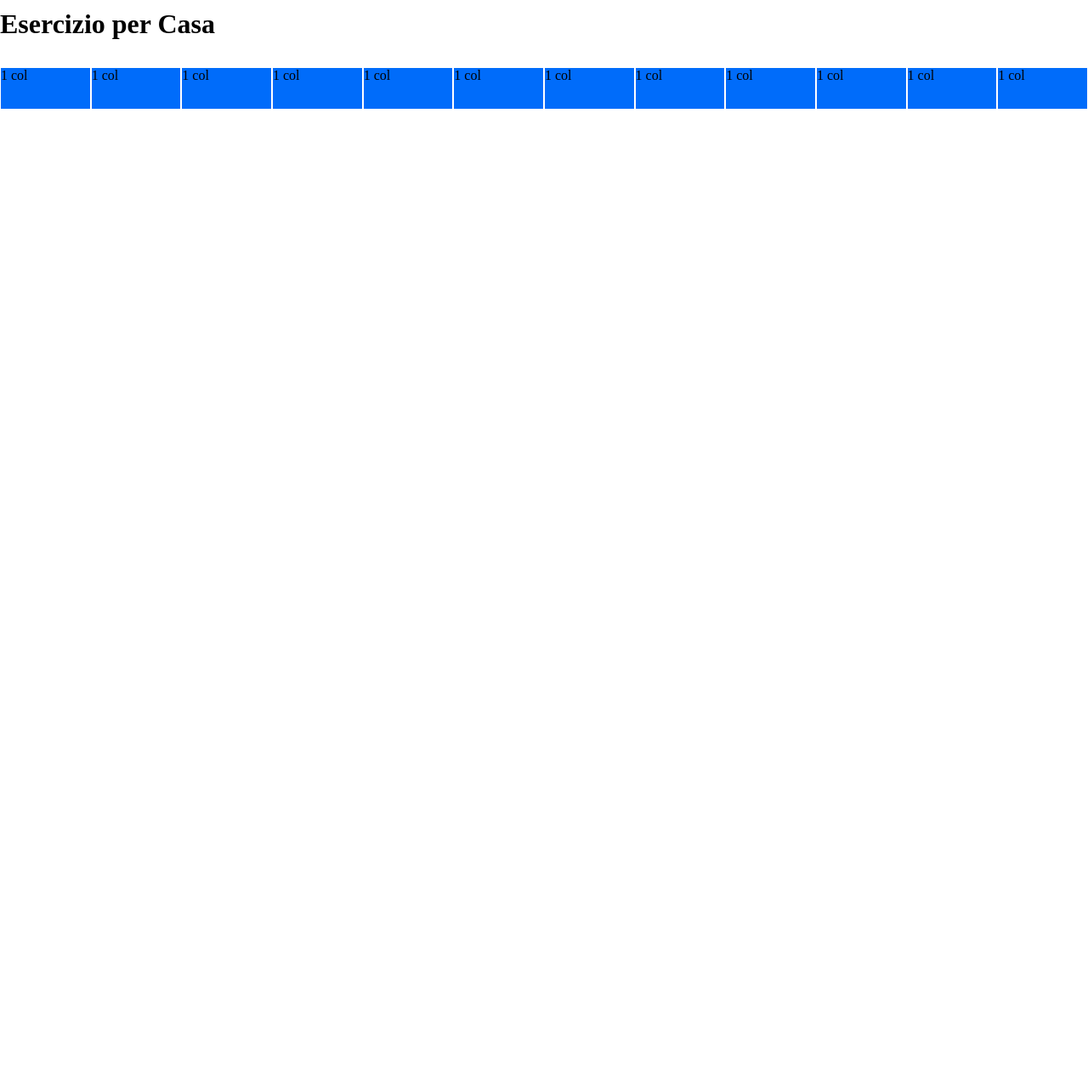
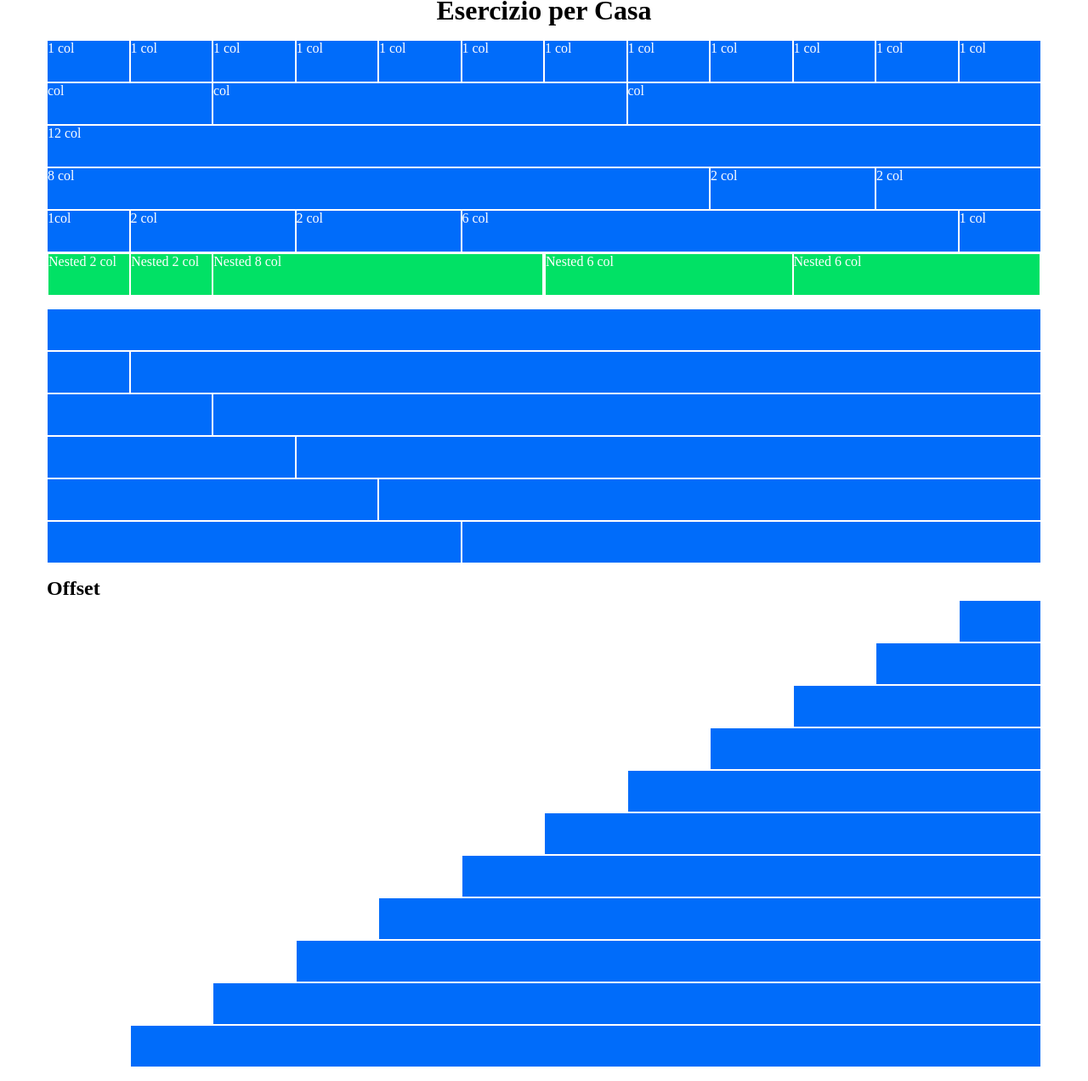
Before and after one commit to giuliaballestrero/html-css-12bool, a plain HTML site: page index.html in a window 1280 px wide. Shown: the part 22-1294 px from the top of the page at 85% size. Before the commit the page ends 800 px from the top, so only its background shows below. Drawn offline with Linux system fonts and the light colour scheme.

Commit message:
Add col in section col empty and offset section

```diff
--- a/css/framework.css
+++ b/css/framework.css
@@ -7,7 +7,7 @@
 }
 
 .container {
-    max-width: 117px;
+    max-width: 1170px;
     margin: 0 auto;
 }
 
--- a/css/style.css
+++ b/css/style.css
@@ -1,4 +1,13 @@
 
+main section {
+    color: #fff;
+    margin-bottom: 1rem;
+}
 main h1 {
-    padding: 2rem 0;
+    padding: 1rem 0;
+    text-align: center;
 }
+
+.green {
+    background-color: #01e165;
+}
--- a/index.html
+++ b/index.html
@@ -17,7 +17,7 @@
     </header>
 
     <main>
-
+        <div class="container">
             <h1>Esercizio per Casa</h1>
 
             <section> <!--section col text-->
@@ -34,18 +34,133 @@
                     <div class="col-1">1 col</div>
                     <div class="col-1">1 col</div>
                     <div class="col-1">1 col</div>
+                </div>
 
+                <div class="row">
+                    <div class="col-2">col</div>
+                    <div class="col-5">col</div>
+                    <div class="col-5">col</div>
                 </div>
+
+                <div class="row">
+                    <div class="col-12">12 col</div>
+                 </div>
+
+                <div class="row">
+                    <div class="col-8">8 col</div>
+                    <div class="col-2">2 col</div>
+                    <div class="col-2">2 col<col></div>
+                </div>
+
+                <div class="row">
+                    <div class="col-1">1col</div>
+                    <div class="col-2">2 col</div>
+                    <div class="col-2">2 col</div>
+                    <div class="col-6">6 col</div>
+                    <div class="col-1">1 col</div>
+                </div>
+
+                <div class="row">
+                    <div class="col-6">
+                        <div class="row">
+                            <div class="col-2 green">Nested 2 col</div>
+                            <div class="col-2 green">Nested 2 col</div>
+                            <div class="col-8 green">Nested 8 col</div>
+                        </div>
+                    </div>
+
+                    <div class="col-6">
+                        <div class="row">
+                            <div class="col-6 green">Nested 6 col</div>
+                            <div class="col-6 green">Nested 6 col</div>
+                        </div>
+                    </div>
+                 </div>
+
             </section>
 
             <section> <!--section col empty-->
+                <div class="row">
+                    <div class="col-12"></div>
+                </div>
 
+                <div class="row">
+                    <div class="col-1"></div>
+                    <div class="col-11"></div>
+                </div>
+
+                <div class="row">
+                    <div class="col-2"></div>
+                    <div class="col-10"></div>
+                </div>
+
+                <div class="row">
+                    <div class="col-3"></div>
+                    <div class="col-9"></div>
+                </div>
+                <div class="row">
+                    <div class="col-4"></div>
+                    <div class="col-8"></div>
+                </div>
+
+                <div class="row">
+                    <div class="col-5"></div>
+                    <div class="col-7"></div>
+                </div>
 
             </section>
 
+            <h2>Offset</h2>
+
+
             <section> <!--section col offset-->
+                <div class="row">
+                    <div class="col-offset-11 col-1"></div>
+                </div>
 
+                <div class="row">
+                    <div class="col-offset-10 col-2"></div>
+                </div>
+
+                <div class="row">
+                    <div class="col-offset-9 col-3"></div>
+                </div>
+
+                <div class="row">
+                    <div class="col-offset-8 col-4"></div>
+                </div>
+
+                <div class="row">
+                    <div class="col-offset-7 col-5"></div>
+                </div>
+
+                <div class="row">
+                    <div class="col-offset-6 col-6"></div>
+                </div>
+
+                <div class="row">
+                    <div class="col-offset-5 col-7"></div>
+                </div>
+
+                <div class="row">
+                    <div class="col-offset-4 col-8"></div>
+                </div>
+
+                <div class="row">
+                    <div class="col-offset-3 col-9"></div>
+                </div>
+
+                <div class="row">
+                    <div class="col-offset-2 col-10"></div>
+                </div>
+
+                <div class="row">
+                    <div class="col-offset-1 col-11"></div>
+                </div>
             </section>
+        </div>
+
+
 
 
 
```
Lines whose indentation alone changed are shown as unchanged.
